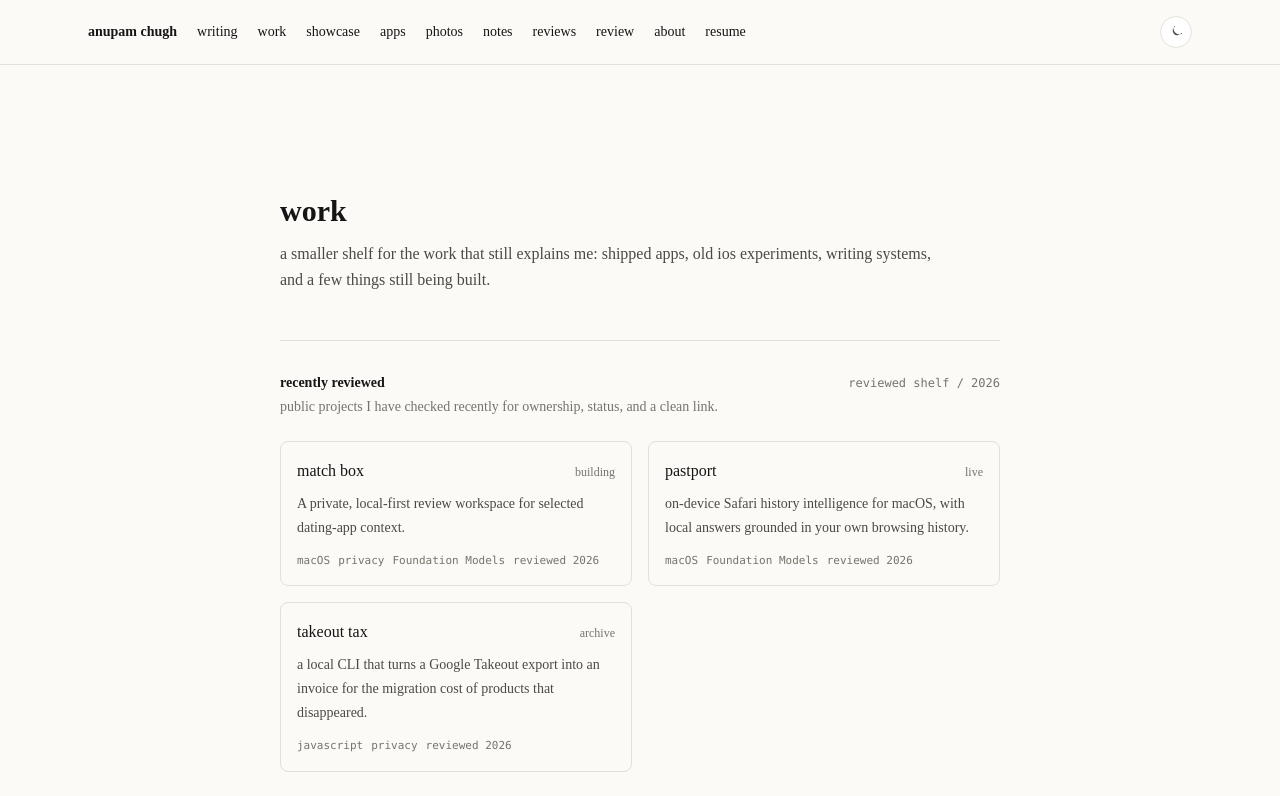
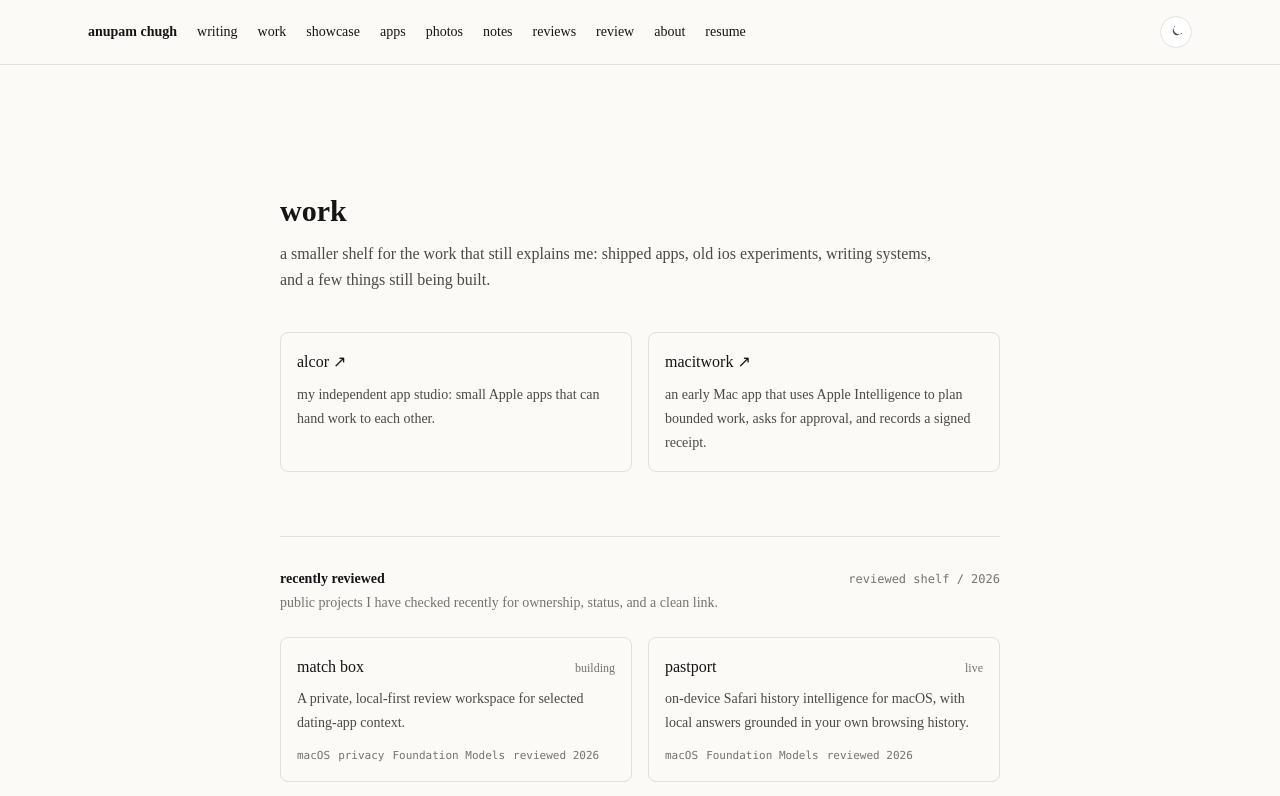
Before and after one commit to anupamchugh/anupamchugh.github.io, a Next.js app: page /work in a window 1280 px wide. Shown: the top 796 px of the page. Built offline with nearby package versions, Linux system fonts and the light colour scheme.

Commit message:
Feature Alcor and MacItWork on work page

```diff
--- a/app/work/page.tsx
+++ b/app/work/page.tsx
@@ -17,6 +17,17 @@ export default function WorkPage() {
         a smaller shelf for the work that still explains me: shipped apps, old ios experiments,
         writing systems, and a few things still being built.
       </p>
+
+      <section className="mt-10 grid gap-4 sm:grid-cols-2" aria-label="current projects">
+        <Link href="https://getalcor.com/" className="group block rounded-lg border border-border p-4 transition-colors hover:border-secondary">
+          <h2 className="font-medium text-primary group-hover:underline underline-offset-4">alcor ↗</h2>
+          <p className="mt-2 text-sm leading-6 text-secondary">my independent app studio: small Apple apps that can hand work to each other.</p>
+        </Link>
+        <Link href="https://macit.work/" className="group block rounded-lg border border-border p-4 transition-colors hover:border-secondary">
+          <h2 className="font-medium text-primary group-hover:underline underline-offset-4">macitwork ↗</h2>
+          <p className="mt-2 text-sm leading-6 text-secondary">an early Mac app that uses Apple Intelligence to plan bounded work, asks for approval, and records a signed receipt.</p>
+        </Link>
+      </section>
 
       <section className="mt-12 border-y border-border py-8">
         <div className="flex flex-wrap items-baseline justify-between gap-3">
```
